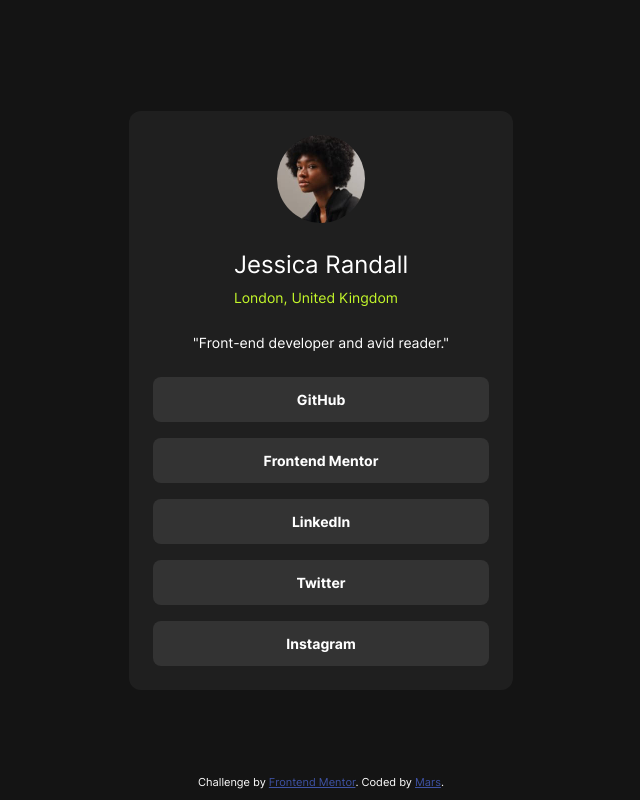
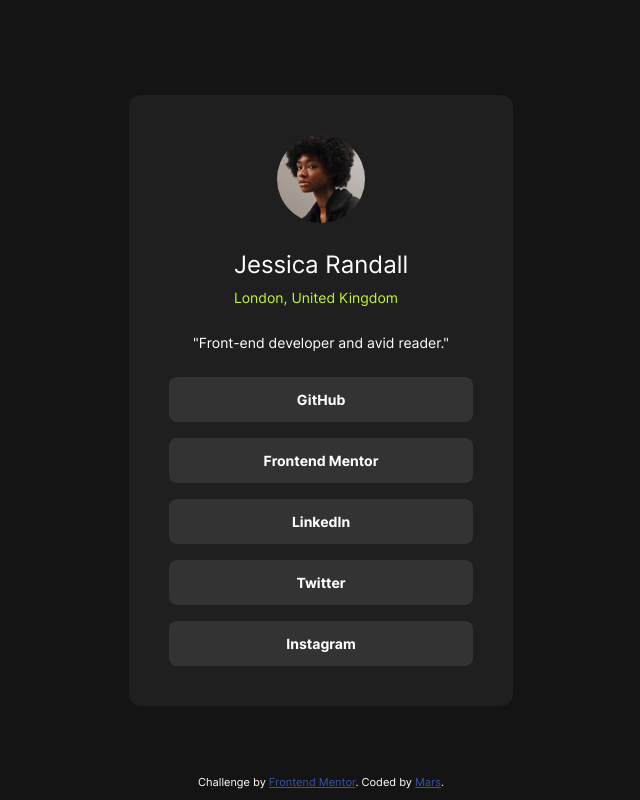
Before and after one commit to martinianol/social-links-profile, a React app: page / in a window 1280 px wide. Shown: the whole page, without its empty margins (319-959 px from the left). Built offline with nearby package versions, Linux system fonts and the light colour scheme.

Commit message:
Add responsive layout

```diff
--- a/src/components/Card.jsx
+++ b/src/components/Card.jsx
@@ -25,4 +25,8 @@ const Main = styled.main`
   overflow: scroll;
   width: 100%;
   max-width: 384px;
+
+  @media (min-width: 600px) {
+    padding: 40px;
+  }
 `;
--- a/src/components/common/Button.jsx
+++ b/src/components/common/Button.jsx
@@ -19,6 +19,7 @@ const ButtonStyled = styled.button`
 
   &:hover {
     background-color: #c4f82a;
+    color: #333;
     cursor: url("/black-hand-cursor.cur") 16 16, pointer;
   }
 `;
```
